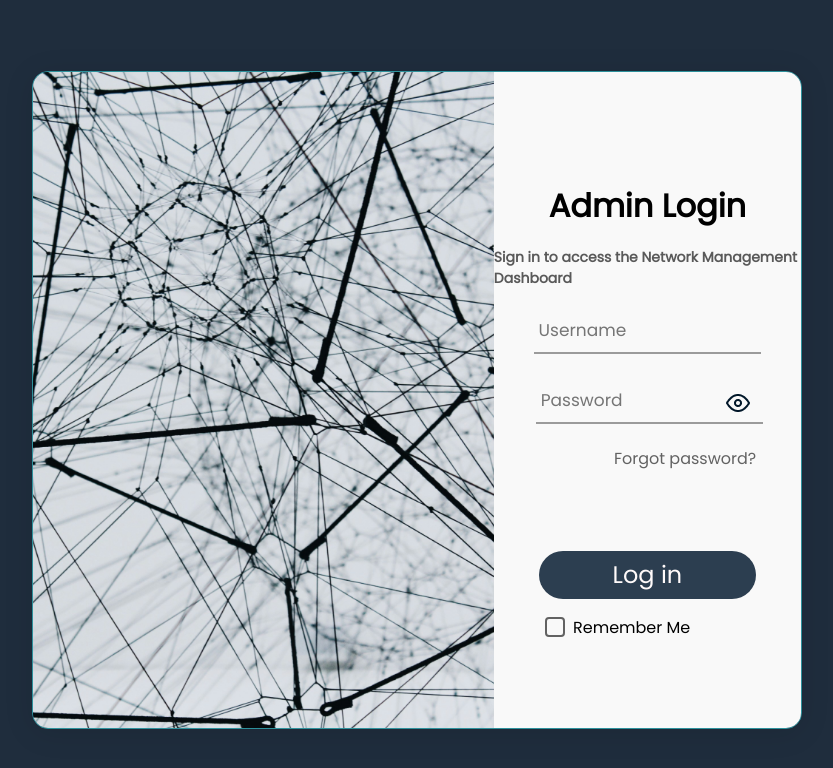
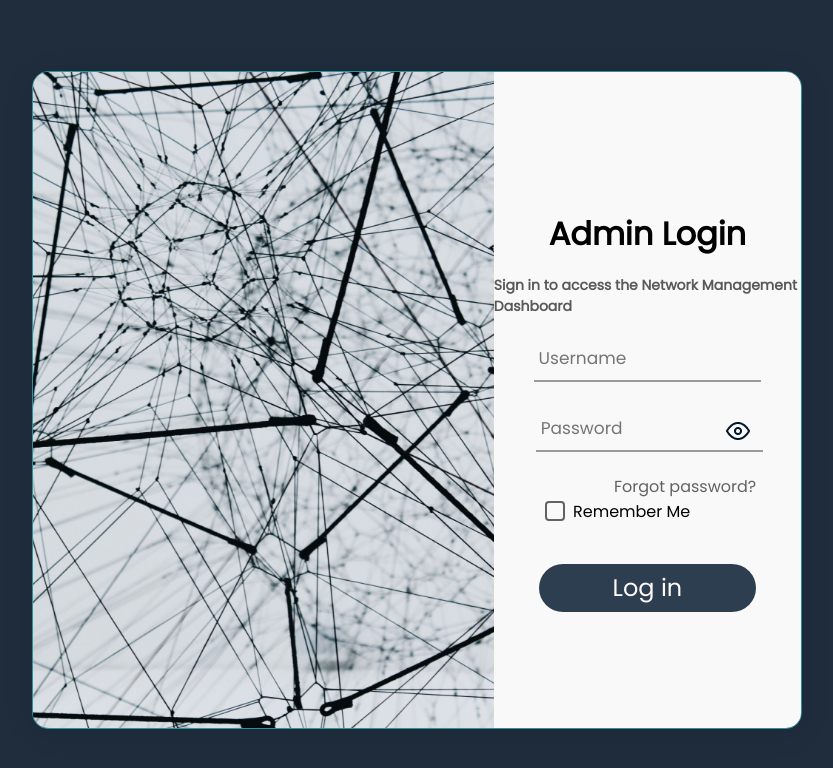
Before and after one commit to arhvnn/DevFest-Frontend, a Next.js app: page / in a window 1280 px wide. Shown: the top 768 px of the page, without its empty margins (223-1056 px from the left). Built offline with nearby package versions, Linux system fonts and the light colour scheme.

Commit message:
fixed remember me positioning

```diff
--- a/app/login.module.css
+++ b/app/login.module.css
@@ -156,9 +156,9 @@ body {
     align-items: center;
     justify-content: flex-end;
     width: 100%;
-    margin-top: 1rem;
+    margin-bottom: 5vh;
     margin-left: 1vw;
-    margin-top: 2vh;
+    margin-top: -10vh;
     font-family: "Poppins";
 }
 
--- a/app/page.tsx
+++ b/app/page.tsx
@@ -54,8 +54,6 @@ const Login = () => {
                             <h1 className={styles.Forgotpassword}>Forgot password?</h1>
                         </div>
 
-                        <button className={styles.submitbtn} type='submit'>Log in</button>
-
                         <div className={styles.rememberMeContainer}>
                             <label className={styles.checkboxLabel}>
                                 <input
@@ -68,6 +66,10 @@ const Login = () => {
                                 Remember Me
                             </label>
                         </div>
+
+                        <button className={styles.submitbtn} type='submit'>Log in</button>
+
+
                     </form>
                 </div>
             </div>
```
